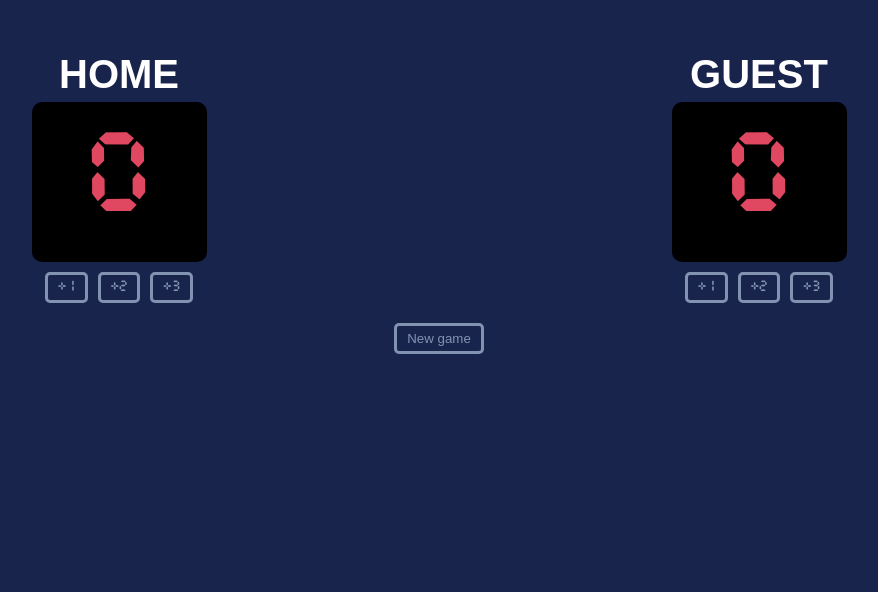
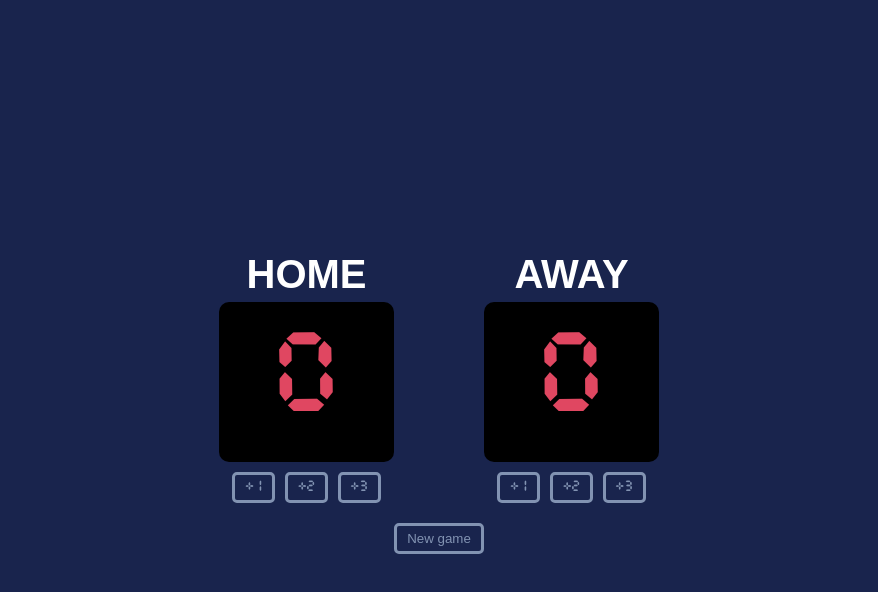
Before and after one commit to NoEscapeEXE/BasketBall_Scoreboard_PRO, a website built with Vite: page index.html in a window 1280 px wide. Shown: the whole page, without its empty margins (201-1079 px from the left). Built offline with nearby package versions, Linux system fonts and the light colour scheme.

Commit message:
Improved layout and completed scrimba challenge
Enhanced the scoreboard layout using flexbox for better centering and spacing:
- Added 90px gap between score columns
- Updated 'Guest' label to 'Away'
- Made anchor into a flexbox

```diff
--- a/index.css
+++ b/index.css
@@ -14,6 +14,7 @@ body {
     display: flex;
     justify-content: space-around;
     align-self: center;
+    gap: 90px;
 
 }
 
@@ -43,9 +44,12 @@ h3 {
     border-radius: 10px;
 }
 .anchor {
-    display: block;
+    display: flex;
+    flex-direction: column;
     height: 400px;
+    justify-content: center;
     align-content: center;
+    min-height: 100vh;
 }
 .btn-wrapper button {
     padding: 5px 10px;
--- a/index.html
+++ b/index.html
@@ -15,7 +15,7 @@
                 </div>
             </div>
             <div  class="column" id="c2">
-                <h3>GUEST</h3>
+                <h3>AWAY</h3>
                 <div class="score" id="s2">0</div>
                 <div class="btn-wrapper">
                     <button id="1guest" onclick="addGuest(1)">+1</button>
```
